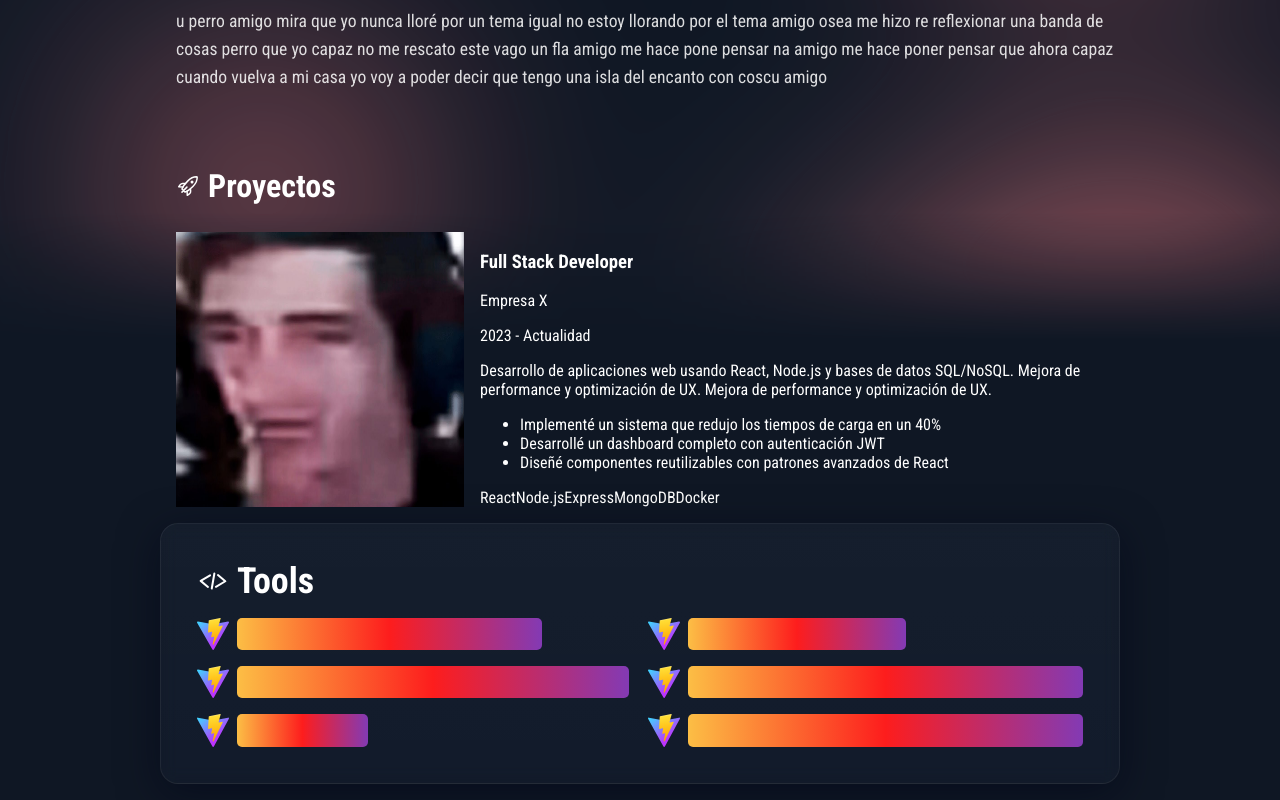
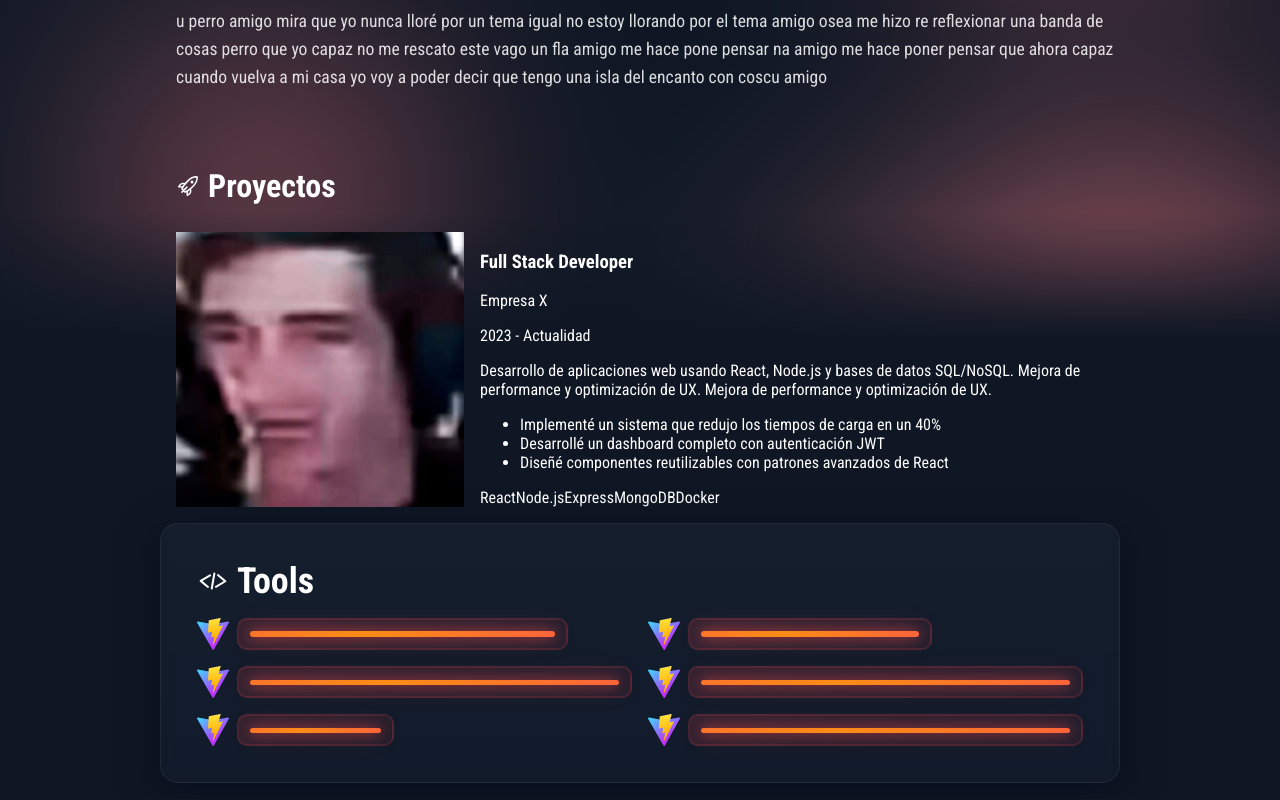
Before and after one commit to AlanPLC/Portfolio2025, a React (Vite) app: page / in a window 1280 px wide. Shown: the part 700-1500 px from the top of the page. Built offline with nearby package versions, Linux system fonts and the light colour scheme; a web font is replaced by a local one.

Commit message:
Cambios en progressbar section herramientas, animación tipo lava y contorno acorde paleta de colores

```diff
--- a/src/sections/Tools/herramientas.jsx
+++ b/src/sections/Tools/herramientas.jsx
@@ -37,7 +37,9 @@ export default function Tools() {
               <img src={tool.img} alt={tool.name} />
               <div className="progressbar"
               style={{ "--percent": `${tool.percentage}%` }}
-              ref={(el) => (progressRefs.current[index] = el)}></div>
+              ref={(el) => (progressRefs.current[index] = el)}>
+                <div className="inner-progressbar"></div>
+              </div>
             </div>
           ))}
         </div>
--- a/src/sections/Tools/herramientas.scss
+++ b/src/sections/Tools/herramientas.scss
@@ -3,55 +3,88 @@
   display: flex;
   flex-direction: column;
   background: transparent;
-    background: linear-gradient(180deg, rgba(255,255,255,0.03), rgba(255,255,255,0.02));
-    border: 1px solid rgba(255,255,255,0.06);
+  background: linear-gradient(
+    180deg,
+    rgba(255, 255, 255, 0.03),
+    rgba(255, 255, 255, 0.02)
+  );
+  border: 1px solid rgba(255, 255, 255, 0.06);
   border-radius: var(--radius);
   padding: 2.25rem;
-    box-shadow: 0 10px 40px rgba(2,6,23,0.55);
+  box-shadow: 0 10px 40px rgba(2, 6, 23, 0.55);
   backdrop-filter: blur(8px) saturate(120%);
   gap: 1rem;
 
-    .tools-title{
+  .tools-title {
     display: flex;
     flex-direction: row;
     gap: 0.5rem;
     font-size: 1.5rem;
     margin: 0;
     min-width: 100%;
-      h2{
+    h2 {
       margin: 0;
     }
-      img{
+    img {
       margin: 0;
       width: 2rem;
     }
   }
-    .progressbar-container{
+  .progressbar-container {
     display: flex;
     flex-wrap: wrap;
     gap: 1rem;
-      .tool-container{
+    .tool-container {
       display: flex;
       flex-direction: row;
       gap: 0.5rem;
       flex: 1 1 45%;
       width: 100%;
       min-width: 280px;
-        img{
+      img {
         width: 2rem;
       }
-        .progressbar{
+      .progressbar {
         --percent: 0%;
         width: 0%;
-          background: linear-gradient(to left, #833ab4 0%, #fd1d1d 50%, #fcbe45 100%);
-          border-radius: 5px;
+        background: linear-gradient(
+          90deg,
+          rgba(255, 77, 79, 0.14),
+          rgba(255, 77, 79, 0.08)
+        );
+        border-radius: 10px;
         transition: width 2s ease;
+        border: 2px solid rgba(255, 77, 79, 0.15);
+        gap: 1rem;
+        padding: 0.7rem;
+        .inner-progressbar {
+          width: 100%;
+          height: 100%;
+          border-radius: 10px;
+          background: linear-gradient(90deg, #ff4d4f, #fa8c16, #ff4d4f);
+          background-size: 200% 100%;
 
-          @keyframes progressbar-fill{
-            from{
+          animation: lavaGlow 2.5s ease-in-out infinite;
+          box-shadow: 0 0 12px rgba(255, 77, 79, 0.6),
+            0 0 24px rgba(255, 77, 79, 0.4);
+
+          @keyframes lavaGlow {
+            0% {
+              background-position: 0% 0%;
+            }
+            50% {
+              background-position: 100% 0%;
+            }
+            100% {
+              background-position: 0% 0%;
+            }
+          }
+        }
+        @keyframes progressbar-fill {
+          from {
             width: 0;
           }
-            to{
+          to {
             width: var(--percent);
           }
         }
```
Lines whose indentation alone changed are shown as unchanged.
